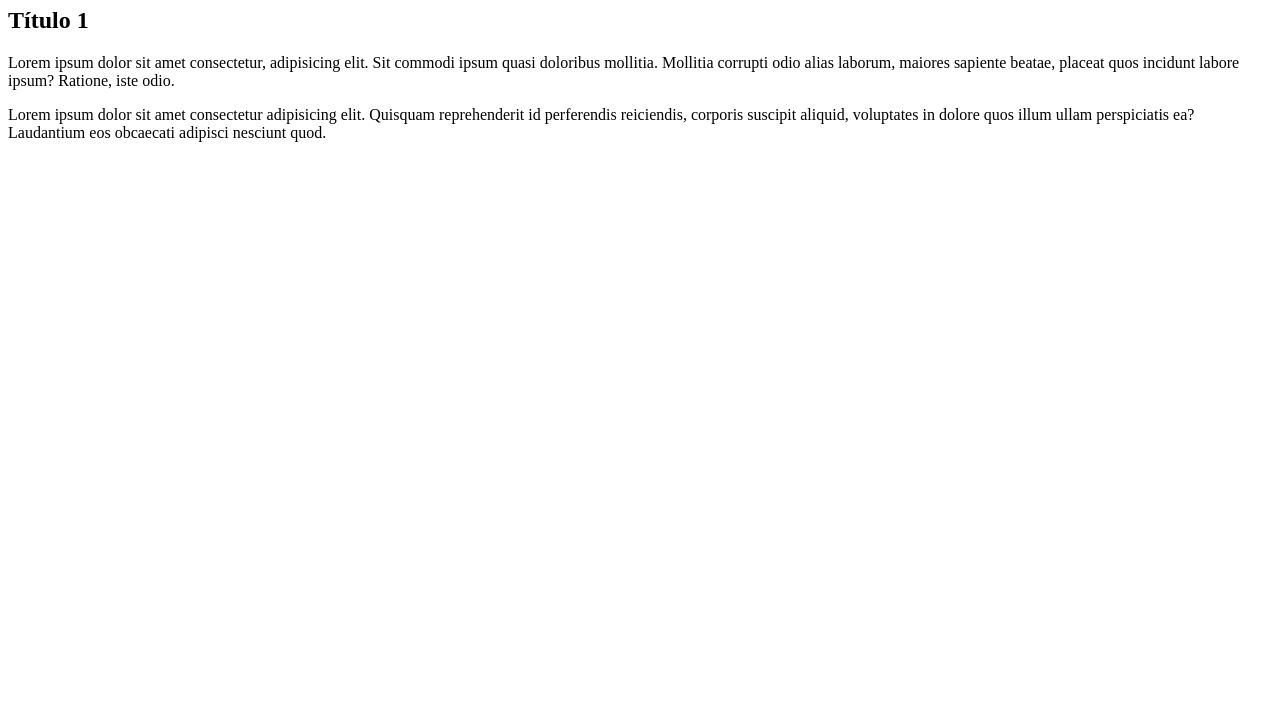
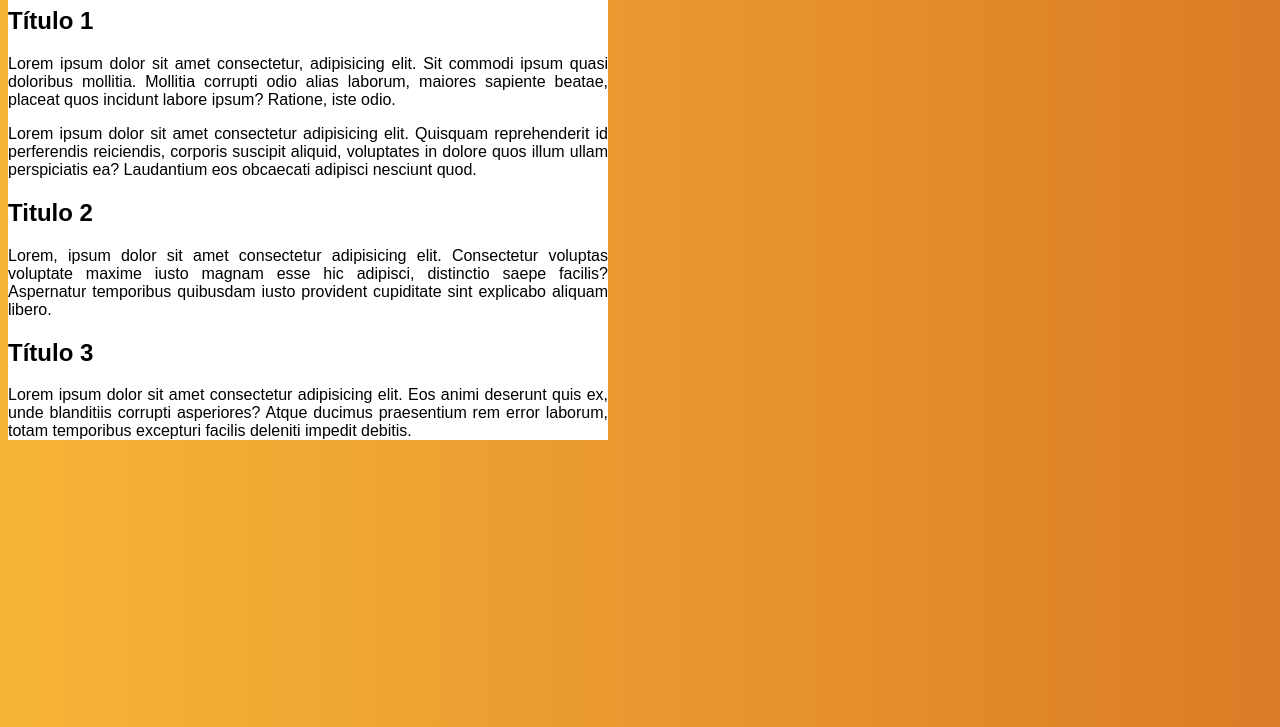
Before and after one commit to Mesquita001/exerciciosCursoEmVideo, a plain HTML site: page ex016/cor03.html in a window 1280 px wide. Shown: the part 73-800 px from the top of the page. Drawn offline with Linux system fonts and the light colour scheme.

Commit message:
html e css

```diff
--- a/ex016/cor03.html
+++ b/ex016/cor03.html
@@ -10,12 +10,24 @@
 <body>
     <main>
         <h1>Site principal</h1>
+
         <h2>Título 1</h2>
+
         <p>Lorem ipsum dolor sit amet consectetur, adipisicing elit. Sit commodi ipsum quasi doloribus mollitia. Mollitia
              corrupti odio alias laborum, maiores sapiente beatae, placeat quos incidunt labore ipsum? Ratione, iste odio.</p>
+
         <p>Lorem ipsum dolor sit amet consectetur adipisicing elit. Quisquam reprehenderit id perferendis reiciendis, corporis
              suscipit aliquid, voluptates in dolore quos illum ullam perspiciatis ea?
              Laudantium eos obcaecati adipisci nesciunt quod.</p>
+
+        <h2>Titulo 2</h2>
+
+        <p>Lorem, ipsum dolor sit amet consectetur adipisicing elit. Consectetur voluptas voluptate maxime iusto magnam esse
+             hic adipisci, distinctio saepe facilis? Aspernatur temporibus quibusdam iusto provident cupiditate sint explicabo aliquam libero.</p>
+
+        <h2>Título 3</h2>
+        <p>Lorem ipsum dolor sit amet consectetur adipisicing elit. Eos animi deserunt quis ex, unde blanditiis corrupti asperiores?
+             Atque ducimus praesentium rem error laborum, totam temporibus excepturi facilis deleniti impedit debitis.</p>
     </main>
 
 </body>
--- a/ex016/style.css
+++ b/ex016/style.css
@@ -1 +1,16 @@
 @charset "UTF-8";
+*{
+    /**height: 100%;**/
+    font-family: Arial, Helvetica, sans-serif;
+}
+body{
+    background-image: linear-gradient(to right,#f7b538,#db7c26);
+
+}
+p {
+    text-align: justify;
+}
+main{
+    background-color: white;
+    width: 600px;
+}
```
